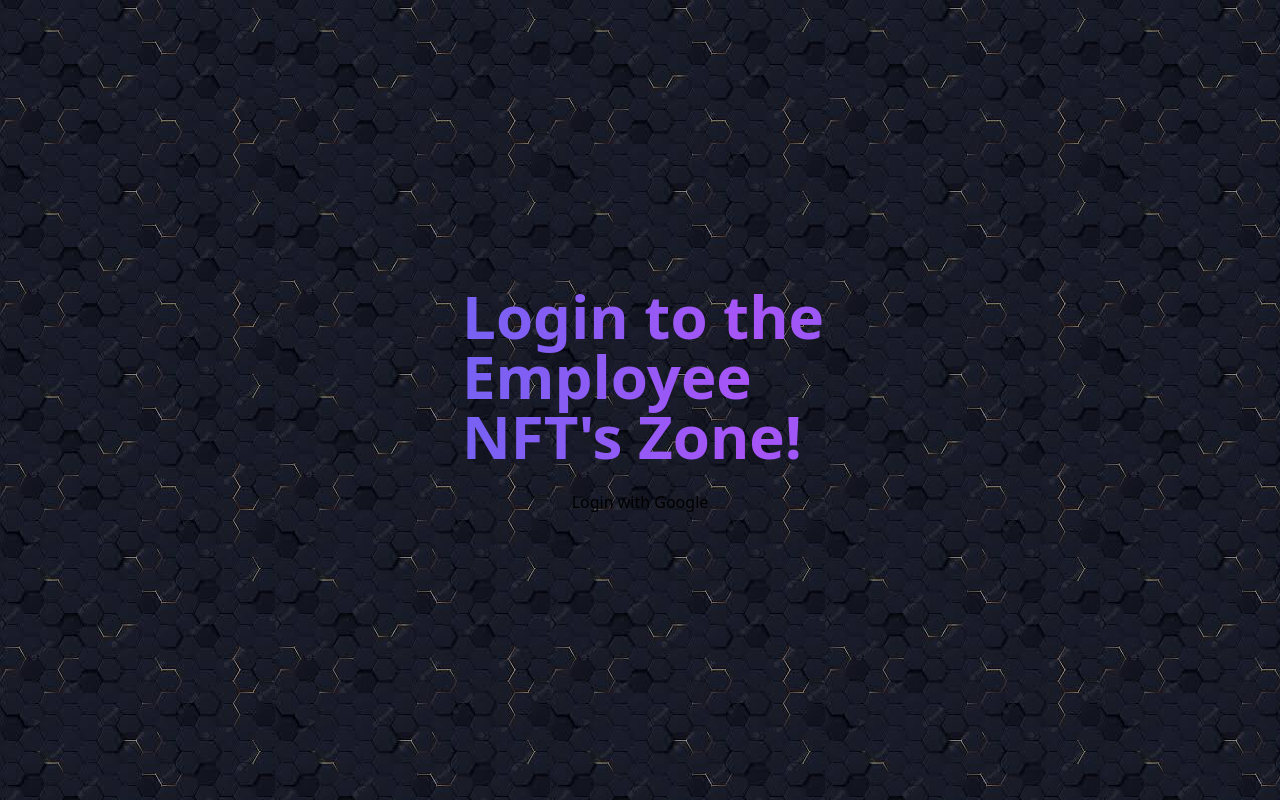
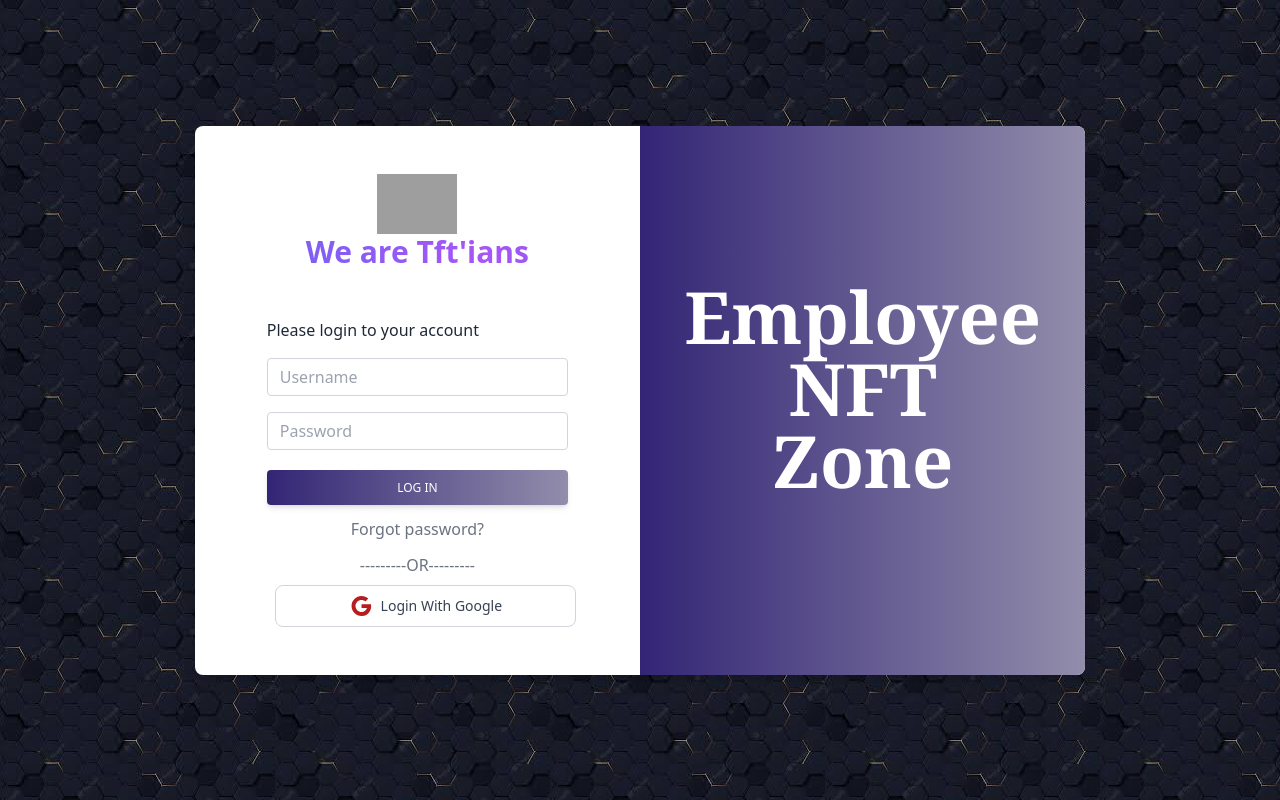
Before and after one commit to pankajtft/tft-emp-nft, a Next.js app in the folder tft-emp-nft/: page /Components/Login in a window 1280 px wide. Built offline with nearby package versions, Linux system fonts and the light colour scheme; grey boxes are pictures that could not be loaded.

Commit message:
Firebase Login integration

```diff
--- a/tft-emp-nft/pages/Components/Login.js
+++ b/tft-emp-nft/pages/Components/Login.js
@@ -1,35 +1,109 @@
-import { React, useEffect } from 'react';
-import { signin } from "../firebase";
-// import { useAuthState } from "react-firebase-hooks/auth";
+import React from "react";
+import GoogleIcon from '@mui/icons-material/Google';
+import { loginWithGoogle } from "../Context/AuthContext";
+const Login = () => {
 
+  function handleGoogleSignIn(){
+    loginWithGoogle()
+  }
 
-
-const Login = () => {
   return (
-      <div className="grid h-screen place-items-center bg-my_bg_image">
-        <div className="m-auto">
-          <div className="flex justify-around items-center ml-10 gap-x-2">
-            <>
-              <div className="flex flex-row items-start justify-center w-1/2 py-18 px-28">
-                <h1 className="font-extrabold text-6xl
+    <div className="flex justify-center bg-my_bg_image">
+      <section class="h-full gradient-form md:h-screen">
+        <div class="container py-12 px-6 h-full">
+          <div class="flex justify-center items-center flex-wrap h-full g-6 text-gray-800">
+            <div class="xl:w-10/12">
+              <div class="block bg-white shadow-lg rounded-lg">
+                <div class="lg:flex lg:flex-wrap g-0">
+                  <div class="lg:w-6/12 px-4 md:px-0">
+                    <div class="md:p-12 md:mx-6">
+                      <div class="text-center">
+                        {/* <h4 class=" text-xs font-semibold mt-1 mb-12 pb-1">
+                        We are Tft'ians
+                      </h4> */}
+                        <img
+                          class="mx-auto w-20"
+                          src="https://www.tftus.com/wp-content/uploads/2021/01/logo-1.png"
+                          alt="logo"
+                        />
+                        <h1
+                          className="font-extrabold text-3xl
                                     bg-gradient-to-r bg-clip-text  text-transparent
                                     from-indigo-500 via-purple-500 to-indigo-500
-              animate-text
-              ">Login to the Employee NFT's Zone!
+                                    animate-text mb-12"
+                        >
+                          We are Tft'ians
                         </h1>
                       </div>
-              </>
+                      <form>
+                        <p class="mb-4">Please login to your account</p>
+                        <div class="mb-4">
+                          <input
+                            type="text"
+                            class="form-control block w-full px-3 py-1.5 text-base font-normal text-gray-700 bg-white bg-clip-padding border border-solid border-gray-300 rounded transition ease-in-out m-0 focus:text-gray-700 focus:bg-white focus:border-blue-600 focus:outline-none"
+                            id="exampleFormControlInput1"
+                            placeholder="Username"
+                          />
                         </div>
-          <div  className="flex justify-center items-center mt-6 ">
-           <button className="login__btn login__google" onClick={signin}>
-            Login with Google
+                        <div class="mb-4">
+                          <input
+                            type="password"
+                            class="form-control block w-full px-3 py-1.5 text-base font-normal text-gray-700 bg-white bg-clip-padding border border-solid border-gray-300 rounded transition ease-in-out m-0 focus:text-gray-700 focus:bg-white focus:border-blue-600 focus:outline-none"
+                            id="exampleFormControlInput1"
+                            placeholder="Password"
+                          />
+                        </div>
+                        <div class="text-center pt-1 mb-2 pb-1">
+                          <button
+                            class="inline-block px-6 py-2.5 text-white font-medium text-xs leading-tight uppercase rounded shadow-md hover:bg-blue-700 hover:shadow-lg focus:shadow-lg focus:outline-none focus:ring-0 active:shadow-lg transition duration-150 ease-in-out w-full mb-3 bg-gradient-to-r from-[#332575] to-[#928DAB]"
+                            type="button"
+                            data-mdb-ripple="true"
+                            data-mdb-ripple-color="light"
+                            onClick={()=> alert("Feature not accessible. Login with Google")}
+                            //   style="
+                            // background: linear-gradient(
+                            //   to right,
+                            //   #ee7724,
+                            //   #d8363a,
+                            //   #dd3675,
+                            //   #b44593
+                            // );"
+                          >
+                            Log in
+                          </button>
+                          <a class="text-gray-500" href="#!">
+                            Forgot password?
+                          </a>
+                        </div>
+                      </form>
+                      <h1 className="flex justify-center mb-2 text-gray-500">---------OR---------</h1>
+                        <div>
+                        <button class="flex items-center justify-center w-full px-4 py-2 text-sm text-gray-700 border border-gray-300 rounded-lg hover:border-gray-500 focus:border-gray-500 mx-2"
+                        onClick={handleGoogleSignIn}>
+                          <GoogleIcon className=" text-red-700 mr-2"/>
+                                    Login With Google
                                 </button>
                         </div>
-
                     </div>
-
                   </div>
-
+                  <div
+                    class="lg:w-6/12 flex items-center justify-center lg:rounded-r-lg rounded-b-lg lg:rounded-bl-none bg-gradient-to-r from-[#332575] to-[#928DAB]"
+                    // bg-gradient-to-r from-indigo-500 via-purple-500 to-pink-500"
+                    // style="background: linear-gradient(to right, #ee7724, #d8363a, #dd3675, #b44593);"
+                  >
+                    <div class="text-white px-4 py-6 md:p-12 md:mx-6">
+                      <h4 class="text-7xl font-semibold mb-6 font-serif text-center">
+                        Employee NFT <br/>Zone
+                      </h4>
+                    </div>
+                  </div>
+                </div>
+              </div>
+            </div>
+          </div>
+        </div>
+      </section>
+    </div>
   );
 };
 
--- /dev/null
+++ b/tft-emp-nft/pages/Context/AuthContext.js
@@ -0,0 +1,35 @@
+import { GoogleAuthProvider, signInWithPopup } from "firebase/auth";
+import { auth } from "../utils/firebase-config";
+
+// Inside AuthProvider
+
+export const loginWithGoogle = async() => {
+
+    const provider =new GoogleAuthProvider();
+    provider.addScope('https://www.googleapis.com/auth/contacts.readonly')
+    await signInWithPopup(auth, provider)
+        .then((result) => {
+            // This gives you a Google Access Token. You can use it to access the Google API.
+            const credential = GoogleAuthProvider.credentialFromResult(result);
+            const token = credential?.accessToken;
+            // The signed-in user info.
+            const user = result.user;
+            console.log({ credential, token, user });
+            localStorage.setItem("LoginData", JSON.stringify({credential, token, user}));
+        })
+        .catch((error) => {
+            // Handle Errors here.
+            const errorCode = error.code;
+            const errorMessage = error.message;
+            // The email of the user's account used.
+            const email = error.email;
+            // The AuthCredential type that was used.
+            const credential = GoogleAuthProvider.credentialFromError(error);
+            console.log({ errorCode, errorMessage, email, credential });
+        });
+};
+
+export const logout = async() => {
+    await auth.signOut();
+    console.log("logout");
+};
--- a/tft-emp-nft/pages/_app.js
+++ b/tft-emp-nft/pages/_app.js
@@ -1,18 +1,25 @@
-import '../styles/globals.css'
-import MainFooter from './Components/Mainfooter'
-import TopNavBar from './Components/TopNavBar'
-import Login from './Components/Login'
+import "../styles/globals.css";
+import MainFooter from "./Components/Mainfooter";
+import TopNavBar from "./Components/TopNavBar";
+import Login from "./Components/Login";
 
 export default function App({ Component, pageProps }) {
-
-  const isTrue = true;
-
-  return(
-    isTrue ? <Login/> :
+  function isTokenAvailable() {
+    if (typeof window !== "undefined") {
+      // Perform localStorage action
+      let data = JSON.parse(localStorage.getItem("LoginData"));
+      console.log(data?.user?.photoURL);
+      if (!!!data?.token) return true;
+      else return false;
+    }
+  }
+  return isTokenAvailable() ? (
+    <Login />
+  ) : (
     <>
-<TopNavBar/>
-<Component {...pageProps} />
-<MainFooter/>
-</>
-  )
+      <TopNavBar />
+      <Component {...pageProps} />
+      <MainFooter />
+    </>
+  );
 }
--- a/tft-emp-nft/pages/utils/firebase-config.js
+++ b/tft-emp-nft/pages/utils/firebase-config.js
@@ -1,11 +1,6 @@
-// Import the functions you need from the SDKs you need
-import { initializeApp } from "firebase/app";
-import { getAnalytics } from "firebase/analytics";
-// TODO: Add SDKs for Firebase products that you want to use
-// https://firebase.google.com/docs/web/setup#available-libraries
 
-// Your web app's Firebase configuration
-// For Firebase JS SDK v7.20.0 and later, measurementId is optional
+import { initializeApp , getApps} from "firebase/app";
+import { getAuth } from "firebase/auth";
 const firebaseConfig = {
   apiKey: "AIzaSyD1EROsC3EeaGOwmBenrVe8_glT16_AJGM",
   authDomain: "nfttft-36fe0.firebaseapp.com",
@@ -15,7 +10,17 @@ const firebaseConfig = {
   appId: "1:299404230297:web:82754ed24d702f970b0208",
   measurementId: "G-FFRX01VRDD"
 };
-
-// Initialize Firebase
-const app = initializeApp(firebaseConfig);
-const analytics = getAnalytics(app);
+//Sara firebase Account Key
+  // const firebaseConfig = {
+  //         apiKey: "AIzaSyClJVQhX79QEx-q-jmlpQ41nkIutYKMZ_M",
+  //         authDomain: "tft-emp-nft.firebaseapp.com",
+  //         projectId: "tft-emp-nft",
+  //         storageBucket: "tft-emp-nft.appspot.com",
+  //         messagingSenderId: "17028995638",
+  //         appId: "1:17028995638:web:91cade3eafe1b805969697",
+  //         measurementId: "G-118W3MEDVZ" };
+if (!getApps().length) {
+  initializeApp(firebaseConfig);
+}
+export const auth = getAuth();
+export default firebaseConfig;
--- a/tft-emp-nft/tailwind.config.js
+++ b/tft-emp-nft/tailwind.config.js
@@ -10,6 +10,7 @@ module.exports = {
     extend: {
       backgroundImage: {
         'my_bg_image' : "url('../pages/assets/images/darkBlack.jpeg')",
+        'login_form' : "url('../pages/assets/images/web3.jpeg')"
       },
       keyframes: {
         wiggle: {
```
Also changed, not shown: tft-emp-nft/pages/firebase.js (deleted, +0 -24 lines), tft-emp-nft/pages/assets/images/web3.jpeg (added). Lines whose indentation alone changed are shown as unchanged.
